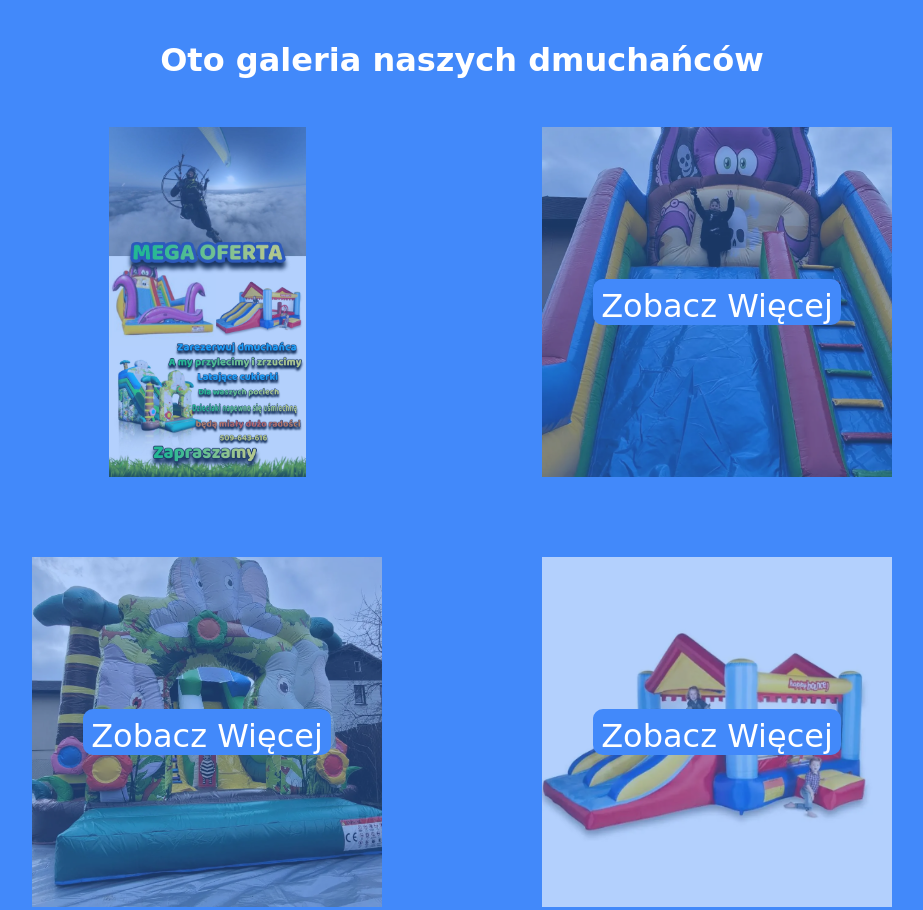
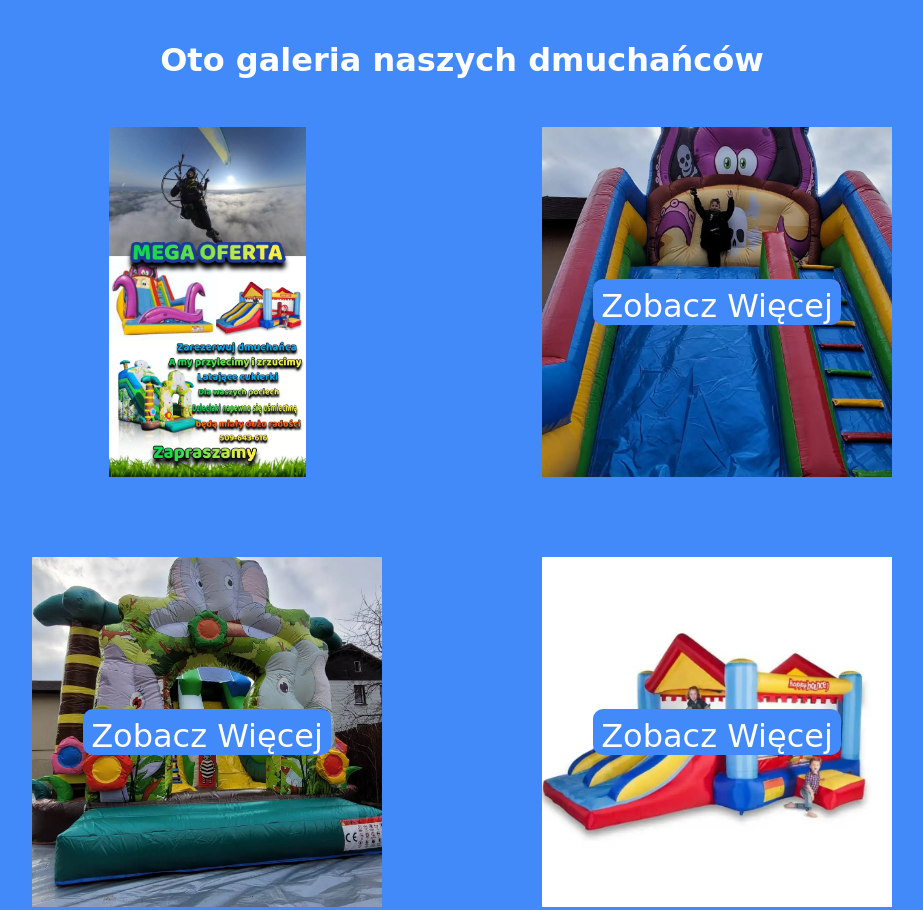
Before and after one commit to BartoszBuko/Nadmuchani, a website: page index.html in a window 1280 px wide. Shown: the part 2840-3750 px from the top of the page, without its empty margins (178-1101 px from the left). Drawn offline with nearby package versions, Linux system fonts and the light colour scheme; a web font is replaced by a local one.

Commit message:
changed opacity on gallery items to 0

```diff
--- a/public/css/main.css
+++ b/public/css/main.css
@@ -384,7 +384,7 @@
   width: 100%;
   height: 100%;
   background-color: var(--clr-primary);
-  opacity: 0.4;
+  opacity: 0;
   z-index: 1;
 }
 
```
